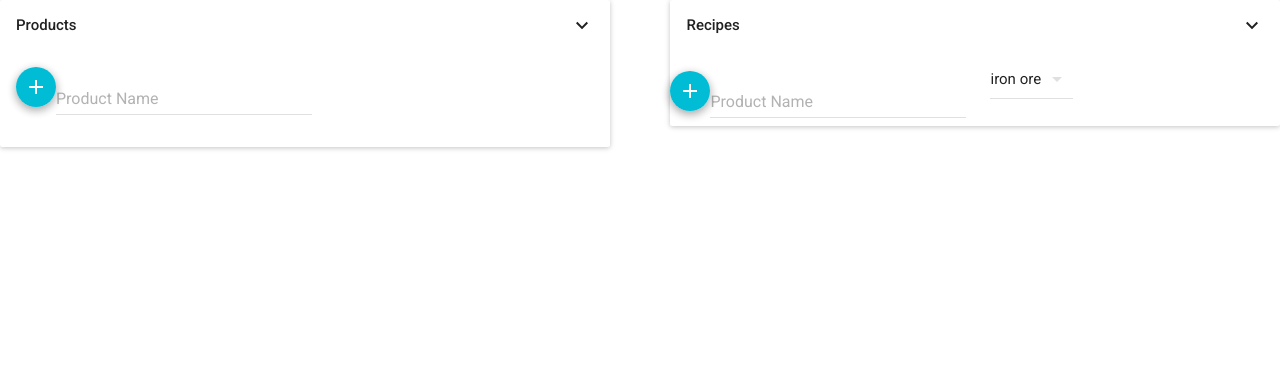
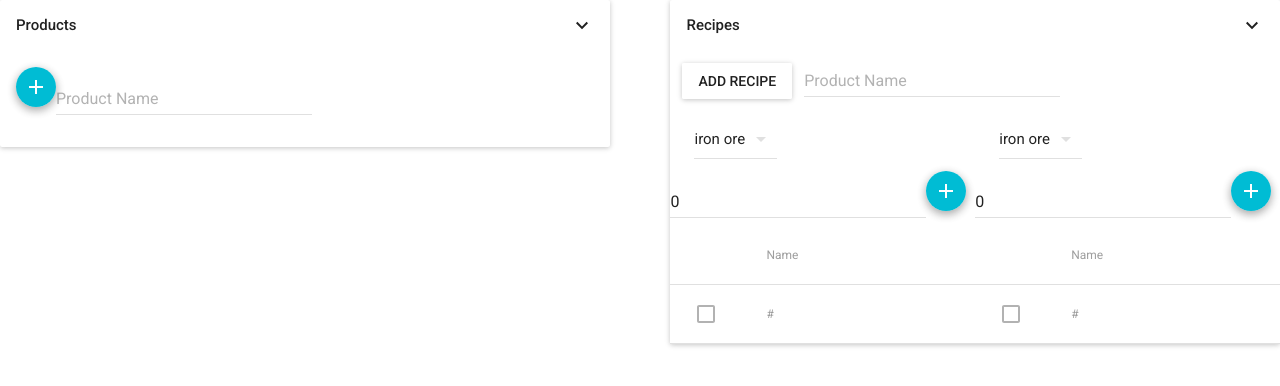
Before and after one commit to dsmiller95/factorio-calc, a React (Create React App) app in the folder factorio-calc-react/: page / in a window 1280 px wide. Shown: the top 386 px of the page. Built offline with nearby package versions, Linux system fonts and the light colour scheme; the HTML template or start-up script is replaced by a standard one.

Commit message:
finished recipe adding functionality

```diff
--- /dev/null
+++ b/factorio-calc-react/src/AddRecipe.css
@@ -0,0 +1,7 @@
+.componentsContainer{
+    display: flex;
+}
+
+.componentsDiv{
+    flex: 1 1;
+}
--- a/factorio-calc-react/src/AddRecipe.tsx
+++ b/factorio-calc-react/src/AddRecipe.tsx
@@ -1,17 +1,25 @@
 import * as React from 'react';
-import './RecipeLists.css';
+import './AddRecipe.css';
 
 import FloatingActionButton from 'material-ui/FloatingActionButton';
 import ContentAdd from 'material-ui/svg-icons/content/add';
 import TextField from 'material-ui/TextField';
 import DropDownMenu from 'material-ui/DropDownMenu';
 import MenuItem from 'material-ui/MenuItem';
+import RaisedButton from 'material-ui/RaisedButton';
 
 import {Product, Recipe} from './DataObjects/index';
 
+import ProductList from './ProductList';
+
 interface AddRecipeState {
   addRecipeName : string;
-  selectedProduct : Product;
+  productInput : Product;
+  inputCount: Number;
+  productOutput : Product;
+  outputCount: Number;
+  inputs: [Product, Number][];
+  outputs: [Product, Number][];
 }
 
 interface AddRecipeProps {
@@ -26,43 +34,114 @@ class AddRecipe extends React.Component < AddRecipeProps, AddRecipeState > {
 
     this.state = {
       addRecipeName: "",
-      selectedProduct: props.products[0]
+      productInput: props.products[0],
+      inputCount: 0,
+      productOutput: props.products[0],
+      outputCount: 0,
+      inputs: [],
+      outputs: []
     };
   }
 
   private addRecipe(event : {}) : void {
     if(this.state.addRecipeName && this.state.addRecipeName.trim().length > 0) {
-      let newRecipe = new Recipe(this.state.addRecipeName, [], []);
+      let newRecipe = new Recipe(this.state.addRecipeName, this.state.inputs, this.state.outputs);
       this
         .props
         .onRecipeAdded(newRecipe);
-      this.setState(previousState => ({addRecipeName: ""}));
+      this.setState(previousState => ({
+        addRecipeName: "",
+        inputs: [],
+        outputs: []
+      }));
     }
+  }
+
+  private addInput(event : {}) : void {
+    if(this.state.productInput && this.state.inputCount > 0) {
+      let productCount : [Product, Number] = [this.state.productInput, this.state.inputCount];
+      this.setState(previousState => ({
+        inputs: [...previousState.inputs, productCount],
+        inputCount: 0
+      }));
+    }
+  }
+  private addOutput(event : {}) : void {
+    if(this.state.productOutput && this.state.outputCount > 0) {
+      let productCount : [Product, Number] = [this.state.productOutput, this.state.outputCount];
+      this.setState(previousState => ({
+        outputs: [...previousState.outputs, productCount],
+        outputCount: 0
+      }));
+    }
+  }
+
+  private inputCountChanged(event : {}, newValue : string) : void {
+    this.setState(previousState => ({inputCount: Number(newValue)}));
+  }
+  private outputCountChanged(event : {}, newValue : string) : void {
+    this.setState(previousState => ({outputCount: Number(newValue)}));
   }
 
   private recipeNameChanged(event : {}, newValue : string) : void {
     this.setState(previousState => ({addRecipeName: newValue}));
   }
 
-  private productSelectionChanged(event: {}, key: number, value: Product){
-    this.setState(previousState => ({selectedProduct: value}));
+  private productInputChanged(event: {}, key: number, value: Product){
+    this.setState(previousState => ({productInput: value}));
+  }
+  private productOutputChanged(event: {}, key: number, value: Product){
+    this.setState(previousState => ({productOutput: value}));
   }
 
   render() {
+    const buttonStyle = {
+      margin: 12,
+    };
 
     return (
       <div>
-        <FloatingActionButton mini={true} onClick={(event) => (this.addRecipe(event))}>
-          <ContentAdd/>
-        </FloatingActionButton>
+        <div>
+          <RaisedButton label="Add Recipe" style={buttonStyle} onClick={(event) => (this.addRecipe(event))}/>
           <TextField
             hintText="Product Name"
             value={this.state.addRecipeName}
             onChange={(event, val) => (this.recipeNameChanged(event, val))}/>
-
-        <DropDownMenu maxHeight={300} value={this.state.selectedProduct} onChange={(event, k,v) => (this.productSelectionChanged(event,k,v))}>
+        </div>
+        <div className="componentsContainer">
+          <div className="componentsDiv">
+            <DropDownMenu maxHeight={300} value={this.state.productInput} onChange={(event, k,v) => (this.productInputChanged(event,k,v))}>
               {this.props.products.map((val, index) => <MenuItem value={val} key={index} primaryText={val.name} /> )}
             </DropDownMenu>
+            <TextField
+              hintText="Input quantity"
+              value={this.state.inputCount.toString()}
+              onChange={(event, val) => (this.inputCountChanged(event, val))}/>
+            <FloatingActionButton mini={true} onClick={(event) => (this.addInput(event))}>
+              <ContentAdd/>
+            </FloatingActionButton>
+            <ProductList
+              products={this.state.inputs}
+              hasNumbers={true}
+            />
+          </div>
+          <div className="componentsDiv">
+            <DropDownMenu maxHeight={300} value={this.state.productOutput} onChange={(event, k,v) => (this.productOutputChanged(event,k,v))}>
+              {this.props.products.map((val, index) => <MenuItem value={val} key={index} primaryText={val.name} /> )}
+            </DropDownMenu>
+            <TextField
+              hintText="Output quantity"
+              value={this.state.outputCount.toString()}
+              onChange={(event, val) => (this.outputCountChanged(event, val))}/>
+            <FloatingActionButton mini={true} onClick={(event) => (this.addOutput(event))}>
+              <ContentAdd/>
+            </FloatingActionButton>
+            <ProductList
+              products={this.state.outputs}
+              hasNumbers={true}
+            />
+          </div>
+        </div>
       </div>
     );
   }
--- a/factorio-calc-react/src/ProductList.tsx
+++ b/factorio-calc-react/src/ProductList.tsx
@@ -13,7 +13,8 @@ import {
 } from 'material-ui/Table';
 
 export interface ProductListProps {
-  products: Product[];
+  products: [Product, Number][];
+  hasNumbers: boolean;
 }
 
 class ProductList extends React.Component<ProductListProps, any> {
@@ -23,7 +24,7 @@ class ProductList extends React.Component<ProductListProps, any> {
   }
 
   render() {
-    const products: Product[] = this.props.products;
+    const products: [Product, Number][] = this.props.products;
 
     return (
       <Table>
@@ -31,13 +32,23 @@ class ProductList extends React.Component<ProductListProps, any> {
           <TableRow>
             <TableHeaderColumn>Name</TableHeaderColumn>
           </TableRow>
+          {this.props.hasNumbers ? (
+            <TableRow>
+              <TableHeaderColumn>#</TableHeaderColumn>
+            </TableRow>
+          ) : ""}
         </TableHeader>
         <TableBody>
           {products.map((prod, index) =>
             <TableRow key={index}>
               <TableRowColumn>
-                {prod.name}
+                {prod[0].name}
               </TableRowColumn>
+              {this.props.hasNumbers ? (
+                <TableRowColumn>
+                  {prod[1]}
+                </TableRowColumn>
+              ) : ""}
             </TableRow>
           )}
         </TableBody>
--- a/factorio-calc-react/src/RecipeLists.tsx
+++ b/factorio-calc-react/src/RecipeLists.tsx
@@ -156,7 +156,10 @@ class RecipeLists extends React.Component<any, RecipeListsState> {
               />
             </CardText>
             <CardText expandable={true}>
-              <ProductList products={products}/>
+              <ProductList
+              products={products.map((val) : [Product, Number] => [val, 0])}
+              hasNumbers={false}
+              />
             </CardText>
           </Card>
         </div>
```
Lines whose indentation alone changed are shown as unchanged.
